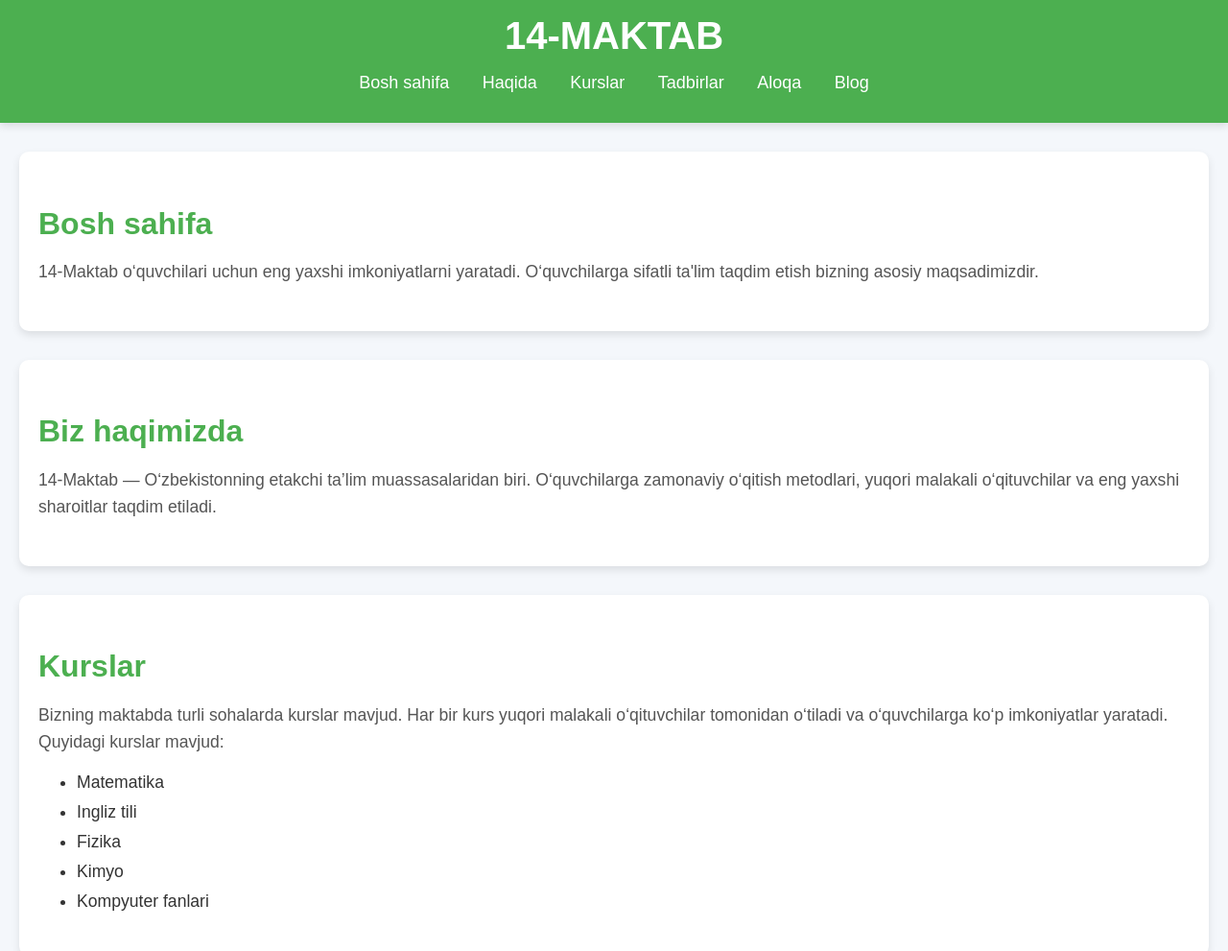
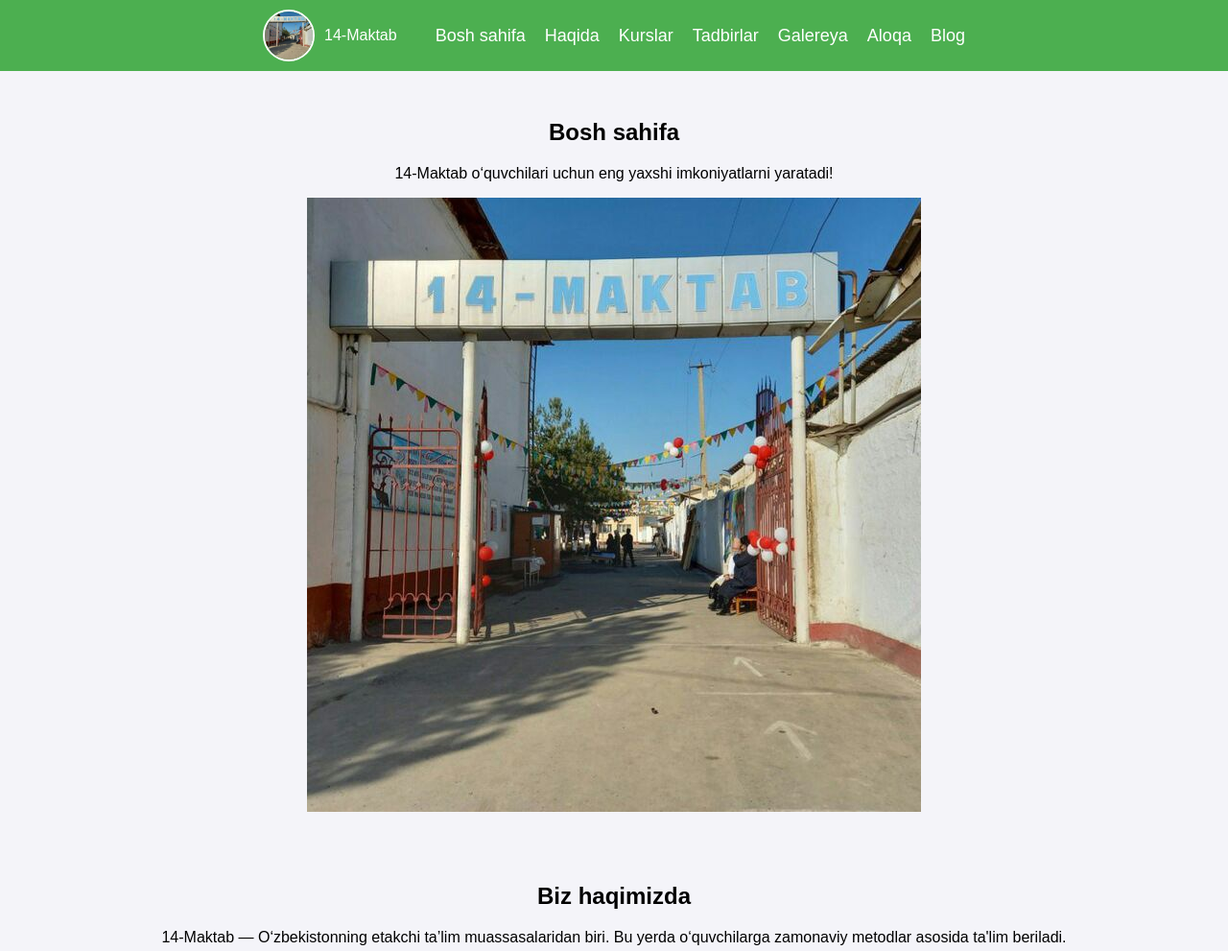
Before and after one commit to AlisherZayniddinov/14-maktab.uz, a plain HTML site: page index.html in a window 1280 px wide. Shown: the top 991 px of the page at 96% size. Drawn offline with Linux system fonts and the light colour scheme.

Commit message:
O'zgartirildi 00:40

```diff
--- a/index.html
+++ b/index.html
@@ -1,79 +1,66 @@
 <!DOCTYPE html>
 <html lang="uz">
-
 <head>
     <meta charset="UTF-8">
     <meta name="viewport" content="width=device-width, initial-scale=1.0">
     <title>14-Maktab</title>
-    <link rel="stylesheet" href="styles.css"> <!-- CSS fayli ulanishi -->
+    <link rel="stylesheet" href="styles.css">
 </head>
-
 <body>
     <header>
-        <h1>14-Maktab</h1>
+        <div class="nav-container">
+            <div class="logo">
+                <img src="images/maktab.jpg" alt="14-Maktab logotipi">
+                <span>14-Maktab</span>
+            </div>
             <nav>
                 <ul>
                     <li><a href="#home">Bosh sahifa</a></li>
                     <li><a href="#about">Haqida</a></li>
                     <li><a href="#courses">Kurslar</a></li>
                     <li><a href="#events">Tadbirlar</a></li>
+                    <li><a href="#gallery">Galereya</a></li>
                     <li><a href="#contact">Aloqa</a></li>
                     <li><a href="#blog">Blog</a></li>
                 </ul>
             </nav>
+        </div>
     </header>
 
     <section id="home">
         <h2>Bosh sahifa</h2>
-        <p>14-Maktab o‘quvchilari uchun eng yaxshi imkoniyatlarni yaratadi. O‘quvchilarga sifatli ta'lim taqdim etish bizning asosiy maqsadimizdir.</p>
+        <p>14-Maktab o‘quvchilari uchun eng yaxshi imkoniyatlarni yaratadi!</p>
+        <img src="images/maktab.jpg" alt="14-Maktab rasmi" class="hero-img">
     </section>
 
     <section id="about">
         <h2>Biz haqimizda</h2>
-        <p>14-Maktab — O‘zbekistonning etakchi ta’lim muassasalaridan biri. O‘quvchilarga zamonaviy o‘qitish metodlari, yuqori malakali o‘qituvchilar va eng yaxshi sharoitlar taqdim etiladi.</p>
+        <p>14-Maktab — O‘zbekistonning etakchi ta’lim muassasalaridan biri. Bu yerda o‘quvchilarga zamonaviy metodlar asosida ta'lim beriladi.</p>
     </section>
 
     <section id="courses">
         <h2>Kurslar</h2>
-        <p>Bizning maktabda turli sohalarda kurslar mavjud. Har bir kurs yuqori malakali o‘qituvchilar tomonidan o‘tiladi va o‘quvchilarga ko‘p imkoniyatlar yaratadi. Quyidagi kurslar mavjud:</p>
-        <ul>
-            <li>Matematika</li>
-            <li>Ingliz tili</li>
-            <li>Fizika</li>
-            <li>Kimyo</li>
-            <li>Kompyuter fanlari</li>
-        </ul>
+        <p>Matematika, Informatika, Fizika, Ingliz tili va boshqa fanlardan chuqurlashtirilgan kurslar mavjud.</p>
     </section>
 
     <section id="events">
         <h2>Tadbirlar</h2>
-        <p>Bizda har doim yangi tadbirlar, musobaqalar va seminarlar tashkil etiladi. Barcha o‘quvchilarimizga yangi imkoniyatlar ochiladi. Quyidagi tadbirlar o‘tkazilmoqda:</p>
-        <ul>
-            <li>Ilmiy konferensiya</li>
-            <li>Sport musobaqalari</li>
-            <li>O‘quvchilar uchun seminarlar</li>
-            <li>Festival va konsertlar</li>
-        </ul>
+        <p>Yil davomida ko‘plab madaniy va ilmiy tadbirlar o‘tkaziladi.</p>
+    </section>
+
+    <section id="gallery">
+        <h2>Galereya</h2>
+        <p>Bu bo‘limda maktab hayotidan suratlar joylashtiriladi.</p>
     </section>
 
     <section id="contact">
         <h2>Aloqa</h2>
-        <p>Agar siz biz bilan bog'lanmoqchi bo'lsangiz, quyidagi ma'lumotlar orqali murojaat qilishingiz mumkin:</p>
-        <ul>
-            <li>Email: info@14maktab.uz</li>
-            <li>Telefon: +998 71 123 45 67</li>
-            <li>Manzil: Tashkent, O‘zbekiston</li>
-        </ul>
+        <p>Biz bilan bog‘lanish uchun: <br>Email: info@14-maktab.uz <br>Telefon: +998 94 306-47-74</p>
     </section>
 
     <section id="blog">
         <h2>Blog</h2>
-        <p>14-Maktabdagi so‘nggi yangiliklar va maqolalar bilan tanishish uchun bizning blogimizni o‘qib chiqing.</p>
-        <ul>
-            <li><a href="#">Yangi kurslar haqida</a></li>
-            <li><a href="#">Maktabda o‘tkazilgan tadbirlar</a></li>
-            <li><a href="#">Maktabda muvaffaqiyatli o‘quvchilar</a></li>
-        </ul>
+        <p>Maktab yangiliklari, o‘qituvchilar maqolalari va o‘quvchilar yutuqlari shu bo‘limda e'lon qilinadi.</p>
     </section>
 
     <footer>
@@ -81,7 +68,6 @@
         <p>Dasturchi: Alisher Zayniddinov</p>
     </footer>
 
-    <script src="script.js"></script> <!-- JavaScript fayli ulanishi -->
+    <script src="script.js"></script>
 </body>
-
 </html>
--- a/script.js
+++ b/script.js
@@ -1,46 +1,13 @@
-// Saytga interaktivlik qo‘shish uchun JavaScript
+// Sticky header functionality
+window.onscroll = function() { stickyHeader() };
 
-// Navbar menyusini ochish uchun funksiyani qo‘shish
-const menuLinks = document.querySelectorAll("nav ul li a");
+var header = document.querySelector('header');
+var sticky = header.offsetTop;
 
-menuLinks.forEach(link => {
-    link.addEventListener("click", function(event) {
-        event.preventDefault();  // Default harakatni bloklaymiz (sahifaga o'tmaslik)
-
-        const sectionId = link.getAttribute("href").substring(1);  // <a href="#"> ko'rinishda bo'ladi
-        const targetSection = document.getElementById(sectionId);
-
-        if (targetSection) {
-            window.scrollTo({
-                top: targetSection.offsetTop - 20,  // Sektsiya boshiga biroz pastga o'tish
-                behavior: "smooth"  // Smooth scroll effekti
-            });
-        }
-    });
-});
-
-// Footerga animatsiya qo‘shish
-const footer = document.querySelector("footer p");
-
-footer.addEventListener("mouseover", () => {
-    footer.style.color = "#ffeb3b";  // Hover effekti
-});
-
-footer.addEventListener("mouseout", () => {
-    footer.style.color = "white";  // Hoverdan chiqish
-});
-
-// Sektsiyalarni ko'rsatishda animatsiya qo‘shish (Scroll effekti)
-const sections = document.querySelectorAll("section");
-
-window.addEventListener("scroll", () => {
-    sections.forEach(section => {
-        const sectionTop = section.getBoundingClientRect().top;
-
-        if (sectionTop < window.innerHeight - 100) {
-            section.classList.add("visible");  // Section ko'rinadigan bo'lsa, class qo'shamiz
-        } else {
-            section.classList.remove("visible");
-        }
-    });
-});
+function stickyHeader() {
+  if (window.pageYOffset > sticky) {
+    header.classList.add("sticky");
+  } else {
+    header.classList.remove("sticky");
+  }
+}
--- a/styles.css
+++ b/styles.css
@@ -1,150 +1,83 @@
-/* Bosh sahifa dizayni */
 body {
-    font-family: 'Arial', sans-serif;
+    font-family: Arial, sans-serif;
     margin: 0;
     padding: 0;
-    background-color: #f4f7fb;
-    color: #333;
+    background-color: #f4f4f9;
+    text-align: center;
 }
 
-/* Header dizayni */
 header {
     background-color: #4CAF50;
     color: white;
-    padding: 15px 0;
-    text-align: center;
-    box-shadow: 0 4px 8px rgba(0, 0, 0, 0.1);
+    padding: 10px 0;
 }
 
-header h1 {
-    margin: 0;
-    font-size: 2.5em;
-    text-transform: uppercase;
+.nav-container {
+    display: flex;
+    justify-content: center;
+    align-items: center;
 }
 
-/* Navigatsiya paneli */
-nav ul {
-    list-style-type: none;
-    padding: 0;
-    text-align: center;
+.nav-container .logo {
+    display: flex;
+    align-items: center;
+    justify-content: center;
 }
 
-nav ul li {
-    display: inline;
-    margin: 0 15px;
+.nav-container .logo img {
+    width: 50px; /* Sizga mos ravishda o'zgartiring */
+    height: 50px;
+    margin-right: 10px;
+    border-radius: 50%; /* Doira shakli */
+    border: 2px solid white; /* Oq chegarani qo'shish */
 }
 
-nav ul li a {
-    color: white;
-    text-decoration: none;
-    font-size: 18px;
-    transition: color 0.3s;
+nav ul {
+    list-style: none;
+    display: flex;
+    gap: 20px;
 }
 
-nav ul li a:hover {
-    color: #ffeb3b;
+nav a {
+    text-decoration: none;
+    color: white;
+    font-size: 18px;
+    transition: color 0.3s, background-color 0.3s; /* Effektning o'zgarish vaqtini belgilash */
 }
 
-/* Sektsiyalar dizayni */
-section {
-    padding: 30px 20px;
-    margin: 30px auto;
-    background-color: #fff;
-    border-radius: 10px;
-    max-width: 1200px;
-    box-shadow: 0 4px 8px rgba(0, 0, 0, 0.1);
-}
-
-section h2 {
-    font-size: 2em;
-    color: #4CAF50;
-    margin-bottom: 15px;
-}
-
-section p {
-    font-size: 1.1em;
-    line-height: 1.6em;
-    color: #555;
-}
-
-/* Maqolalar ro'yxati */
-ul {
-    list-style-type: disc;
-    padding-left: 40px;
-}
-
-ul li {
-    font-size: 1.1em;
-    margin-bottom: 10px;
-}
-
-/* Footer dizayni */
-footer {
-    background-color: #4CAF50;
-    color: white;
-    padding: 20px 0;
-    text-align: center;
-}
-
-footer p {
-    margin: 5px;
-    font-size: 1em;
-}
-
-/* Responsiv dizayn */
-@media (max-width: 768px) {
-    header h1 {
-        font-size: 2em;
-    }
-
-    nav ul li {
-        display: block;
-        margin-bottom: 10px;
-    }
-
-    nav ul li a {
-        font-size: 1.2em;
+nav a:hover {
+    color: #4CAF50; /* Hover bo'lganda matn rangi o'zgaradi */
+    background-color: white; /* Hover bo'lganda fon rangi o'zgaradi */
+    border-radius: 5px; /* Burchaklarni yumshatish */
 }
 
 section {
     padding: 20px;
+    margin: 10px 0;
+    text-align: center;
 }
 
-    section h2 {
-        font-size: 1.8em;
-    }
+.hero-img {
+    max-width: 100%;
+    height: auto;
 }
 
-@media (max-width: 480px) {
-    header h1 {
-        font-size: 1.6em;
-    }
-
-    nav ul li {
-        margin-bottom: 8px;
-    }
-
-    nav ul li a {
-        font-size: 1.1em;
-    }
-
-    section h2 {
-        font-size: 1.6em;
+footer {
+    background-color: #4CAF50;
+    color: white;
+    text-align: center;
+    padding: 10px 0;
 }
 
 footer p {
-        font-size: 0.9em;
-    }
+    margin: 5px 0;
 }
 
-/* Sektsiyalarni ko'rsatishda animatsiya */
-section {
-    opacity: 0;
-    transform: translateY(50px);
-    transition: opacity 0.5s, transform 0.5s;
+/* Sticky Header */
+header.sticky {
+    position: fixed;
+    top: 0;
+    left: 0;
+    width: 100%;
+    z-index: 1000;
 }
-
-section.visible {
-    opacity: 1;
-    transform: translateY(0);
-}
```
Also changed, not shown: images/maktab.jpg (added). Lines whose indentation alone changed are shown as unchanged.
